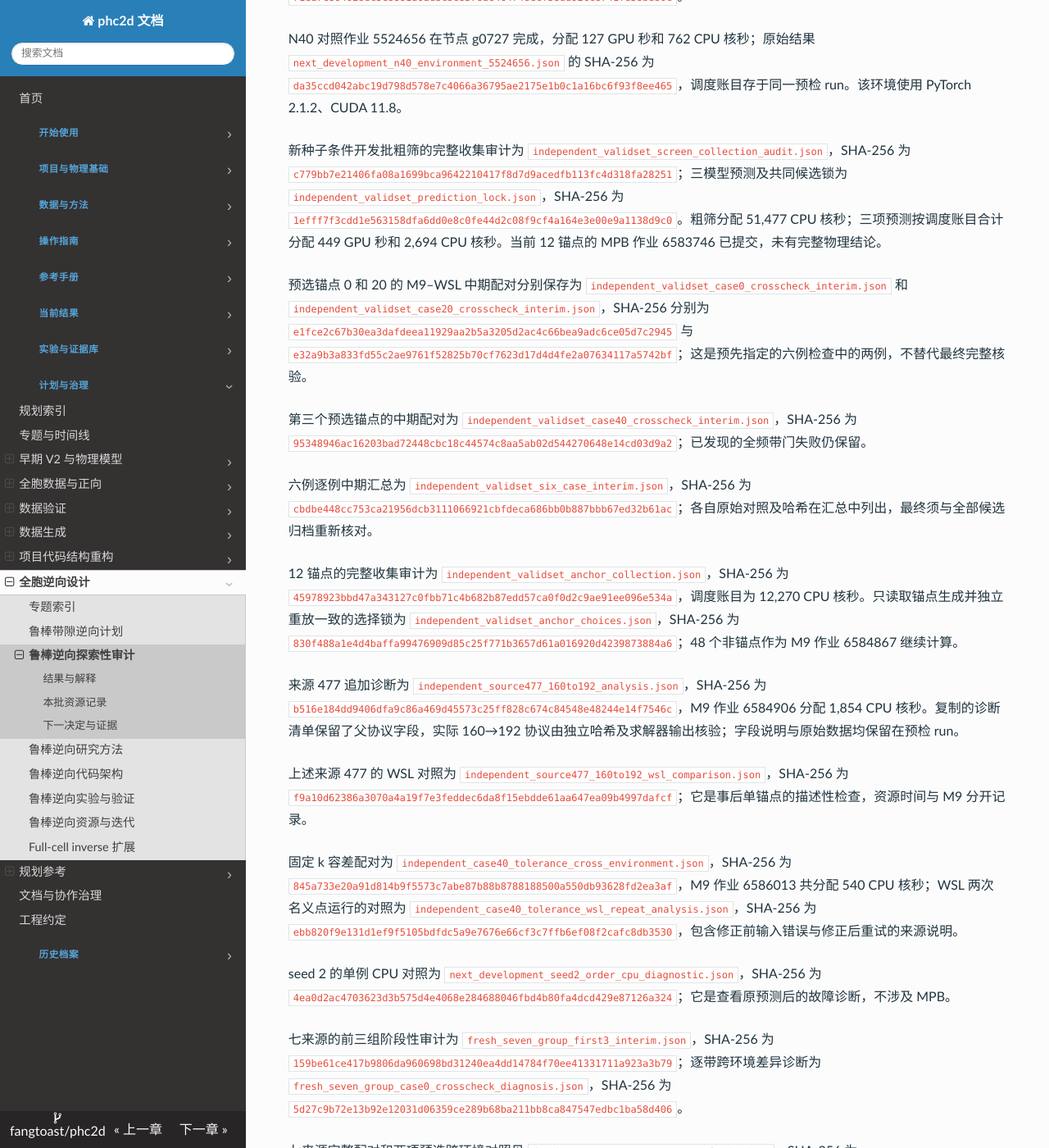
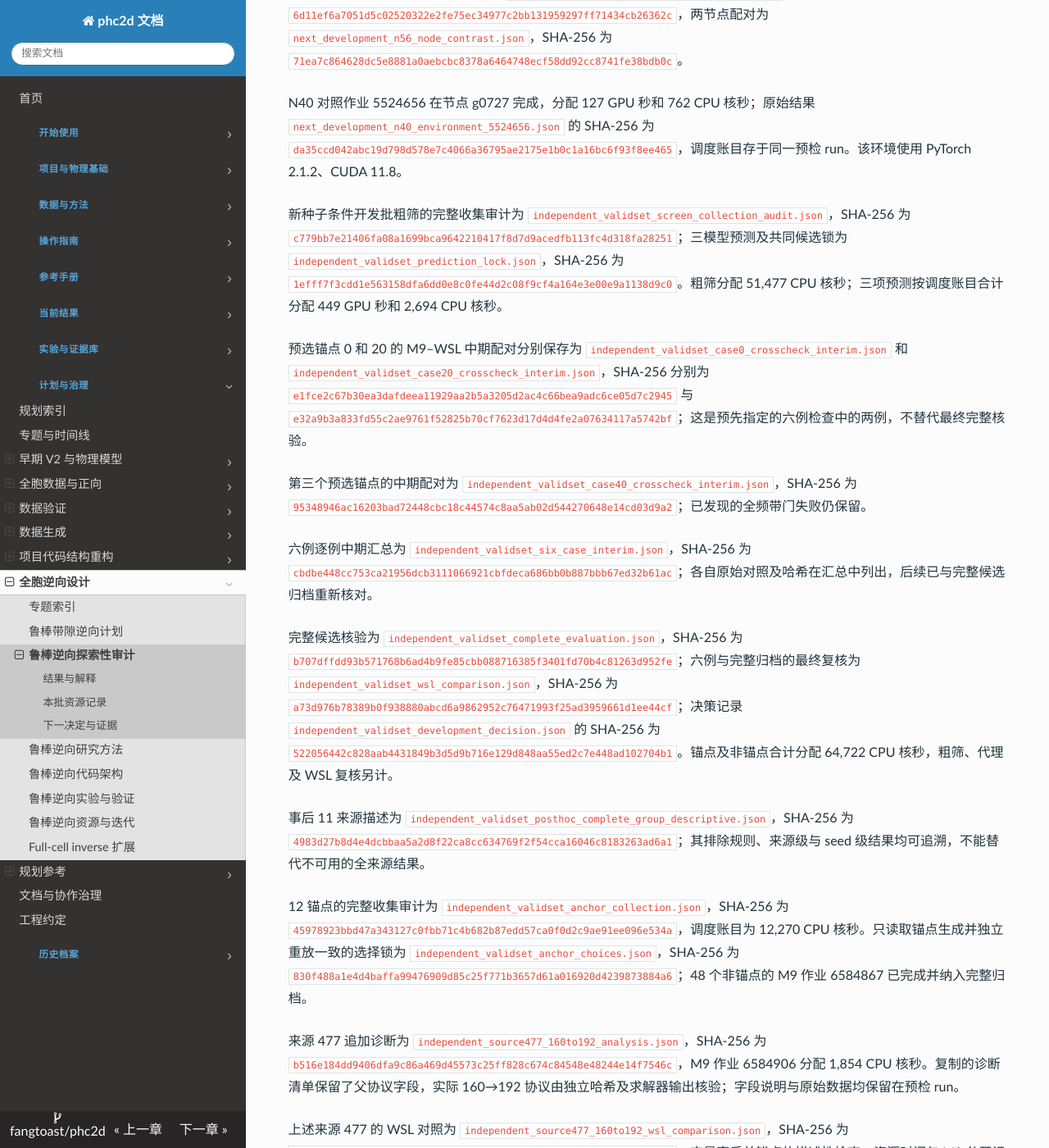
Before and after one commit to fangtoast/phc2d, an MkDocs documentation site: the page built from docs/results/inverse/鲁棒带隙逆向可用性审计.md, in a window 1280 px wide and 1400 px high, scrolled down 10457 px. Shown: the whole window at 82% size. Built offline with MkDocs 1.6.1, drawn with Linux system fonts in a browser that asks for light colours; some of the changed text lies outside the part shown.

Commit message:
Record complete inverse development audit

```diff
--- a/docs/results/inverse/鲁棒带隙逆向可用性审计.md
+++ b/docs/results/inverse/鲁棒带隙逆向可用性审计.md
@@ -101,7 +101,9 @@ source_artifacts:
 | N40 补充对照 | 同样两个 checkpoint 和两个候选在 N40 的 CPU/GPU 谱均有限且带序正常，四组最大差均约 $5.96\times10^{-8}$ | 事后小样本诊断，PyTorch/CUDA 版本与 N56 不同；未预注册容差，不能据此定位异常根因或替换原锁定预测 |
 | 新种子条件开发批的粗筛与冻结预测 | 独立生成的 1,024 个来源，固定网格正、近零、负层分别为 17、11、996；按预定规则各抽 4 个。三个 seed 对 60 个候选均可评分，首个候选的 CPU/GPU 全谱最大差分别约 $1.19\times10^{-7}$、$1.44\times10^{-5}$、$1.51\times10^{-5}$，均低于预设 $5\times10^{-5}$ | 方法调整受已有开发结果启发；这是新来源的条件开发批，粗筛和代理预测不证明物理设计质量。首例跨设备一致不保证全部候选的跨设备一致，也不改变先前批次的失败 |
 | 新批六例跨环境中期检查 | 预选的六例逐例配对中 3/6 通过全频带 $10^{-6}$ 容差；三个未通过例的最大差分别约 $1.19\times10^{-6}$、$1.35\times10^{-5}$ 和 $7.39\times10^{-6}$ | 原全频带门为失败，不按目标带对重定义通过；目前是逐例中期核验，仍需与完成后的完整物理归档核对 |
-| 新批锚点数值门与选择锁 | 12 个锚点的 M9 结果均已核验，来源 477 的锚点未通过数值门；其三个 seed 不可判定，其余 33 个来源–seed 的选择已锁定 | 预定的全来源数值门已不能通过；仍按冻结协议计算全部 48 个非锚点，保留失败并分析，不以完成计算代替 P2 通过 |
+| 新批锚点数值门与选择锁 | 12 个锚点的 M9 结果均已核验，来源 477 的锚点未通过数值门；其三个 seed 不可判定，其余 33 个来源–seed 的选择已锁定 | 预定的全来源数值门已不能通过；已按冻结协议计算全部 48 个非锚点，保留失败并分析，不以完成计算代替 P2 通过 |
+| 新批完整候选与冻结决策 | 60 个候选中 59 个通过全部数值门，12 个来源中 11 组全部通过；9 个过门候选目标共同裕量为正。六例跨环境最终复核 3/6 通过 | 来源 477 的锚点使三个 seed 的该来源不可判定；全来源统计不可用，跨环境门失败。新条件开发批不能通过预定决策，不改变 P2 未通过状态 |
+| 新批过门来源的事后描述 | 排除未过门的来源 477 后，对 11 个来源先在每来源内平均三个 seed，再对来源等权平均，原始/校正选择相对同组均匀候选基线的裕量差约为 0.02725/0.02956 | 是按数值门事后排除一来源后的描述，来源等权并非预注册的等层权统计；不提供全来源统计推断，不能作为 P2 通过证据 |
 | 来源 477 的 160→192 追加诊断 | 同一锚点的三个偏移均通过该更高分辨率合同的数值门，共同目标裕量约为 −0.02208；WSL 与 M9 的 k 点和门判断一致，全谱最大差约 $2.38\times10^{-7}$ | 查看原失败后进行的单锚点诊断；WSL 对照未设通过阈值。不追溯改变原批失败，也不证明整组候选或连续 BZ 收敛 |
 | 第三个预选锚点的固定 k 容差诊断 | 名义/正偏移在同一预选 k 点，M9–WSL 的全谱最大差在容差 $10^{-7}$ 下为 $1.08\times10^{-5}$/$1.23\times10^{-5}$；容差 $10^{-9}$ 下为 $2.54\times10^{-7}$/$1.87\times10^{-5}$ | 更严格容差并未在两个偏移上同时消除差异；固定点运行的求解轨迹与原多 k 计算不同，仅供事后诊断，不改变原门或证明故障原因。WSL 因输入错误修复产生的两次名义点运行另有原始记录 |
 | seed 2 的单例带序跨设备诊断 | 原 60 候选中唯一带序异常的来源 762 阈值正向候选，在 CPU 也出现 12 处倒序；CPU–GPU 全谱最大差约 $1.94\times10^{-5}$ | 原 GPU 倒序位于 B8–B9，最大约 0.0022。事后单例说明更换设备未必消除此异常；当前合同要求全谱有序，不能仅因目标为 B4–B5 就恢复评分或改变原 P2 门 |
@@ -249,15 +251,19 @@ N56 同节点诊断为 `next_development_n56_same_environment_diagnostic.json`
 
 N40 对照作业 5524656 在节点 g0727 完成，分配 127 GPU 秒和 762 CPU 核秒；原始结果 `next_development_n40_environment_5524656.json` 的 SHA-256 为 `da35ccd042abc19d798d578e7c4066a36795ae2175e1b0c1a16bc6f93f8ee465`，调度账目存于同一预检 run。该环境使用 PyTorch 2.1.2、CUDA 11.8。
 
-新种子条件开发批粗筛的完整收集审计为 `independent_validset_screen_collection_audit.json`，SHA-256 为 `c779bb7e21406fa08a1699bca9642210417f8d7d9acedfb113fc4d318fa28251`；三模型预测及共同候选锁为 `independent_validset_prediction_lock.json`，SHA-256 为 `1efff7f3cdd1e563158dfa6dd0e8c0fe44d2c08f9cf4a164e3e00e9a1138d9c0`。粗筛分配 51,477 CPU 核秒；三项预测按调度账目合计分配 449 GPU 秒和 2,694 CPU 核秒。当前 12 锚点的 MPB 作业 6583746 已提交，未有完整物理结论。
+新种子条件开发批粗筛的完整收集审计为 `independent_validset_screen_collection_audit.json`，SHA-256 为 `c779bb7e21406fa08a1699bca9642210417f8d7d9acedfb113fc4d318fa28251`；三模型预测及共同候选锁为 `independent_validset_prediction_lock.json`，SHA-256 为 `1efff7f3cdd1e563158dfa6dd0e8c0fe44d2c08f9cf4a164e3e00e9a1138d9c0`。粗筛分配 51,477 CPU 核秒；三项预测按调度账目合计分配 449 GPU 秒和 2,694 CPU 核秒。
 
 预选锚点 0 和 20 的 M9–WSL 中期配对分别保存为 `independent_validset_case0_crosscheck_interim.json` 和 `independent_validset_case20_crosscheck_interim.json`，SHA-256 分别为 `e1fce2c67b30ea3dafdeea11929aa2b5a3205d2ac4c66bea9adc6ce05d7c2945` 与 `e32a9b3a833fd55c2ae9761f52825b70cf7623d17d4d4fe2a07634117a5742bf`；这是预先指定的六例检查中的两例，不替代最终完整核验。
 
 第三个预选锚点的中期配对为 `independent_validset_case40_crosscheck_interim.json`，SHA-256 为 `95348946ac16203bad72448cbc18c44574c8aa5ab02d544270648e14cd03d9a2`；已发现的全频带门失败仍保留。
 
-六例逐例中期汇总为 `independent_validset_six_case_interim.json`，SHA-256 为 `cbdbe448cc753ca21956dcb3111066921cbfdeca686bb0b887bbb67ed32b61ac`；各自原始对照及哈希在汇总中列出，最终须与全部候选归档重新核对。
+六例逐例中期汇总为 `independent_validset_six_case_interim.json`，SHA-256 为 `cbdbe448cc753ca21956dcb3111066921cbfdeca686bb0b887bbb67ed32b61ac`；各自原始对照及哈希在汇总中列出，后续已与完整候选归档重新核对。
 
-12 锚点的完整收集审计为 `independent_validset_anchor_collection.json`，SHA-256 为 `45978923bbd47a343127c0fbb71c4b682b87edd57ca0f0d2c9ae91ee096e534a`，调度账目为 12,270 CPU 核秒。只读取锚点生成并独立重放一致的选择锁为 `independent_validset_anchor_choices.json`，SHA-256 为 `830f488a1e4d4baffa99476909d85c25f771b3657d61a016920d4239873884a6`；48 个非锚点作为 M9 作业 6584867 继续计算。
+完整候选核验为 `independent_validset_complete_evaluation.json`，SHA-256 为 `b707dffdd93b571768b6ad4b9fe85cbb088716385f3401fd70b4c81263d952fe`；六例与完整归档的最终复核为 `independent_validset_wsl_comparison.json`，SHA-256 为 `a73d976b78389b0f938880abcd6a9862952c76471993f25ad3959661d1ee44cf`；决策记录 `independent_validset_development_decision.json` 的 SHA-256 为 `522056442c828aab4431849b3d5d9b716e129d848aa55ed2c7e448ad102704b1`。锚点及非锚点合计分配 64,722 CPU 核秒，粗筛、代理及 WSL 复核另计。
+
+事后 11 来源描述为 `independent_validset_posthoc_complete_group_descriptive.json`，SHA-256 为 `4983d27b8d4e4dcbbaa5a2d8f22ca8cc634769f2f54cca16046c8183263ad6a1`；其排除规则、来源级与 seed 级结果均可追溯，不能替代不可用的全来源结果。
+
+12 锚点的完整收集审计为 `independent_validset_anchor_collection.json`，SHA-256 为 `45978923bbd47a343127c0fbb71c4b682b87edd57ca0f0d2c9ae91ee096e534a`，调度账目为 12,270 CPU 核秒。只读取锚点生成并独立重放一致的选择锁为 `independent_validset_anchor_choices.json`，SHA-256 为 `830f488a1e4d4baffa99476909d85c25f771b3657d61a016920d4239873884a6`；48 个非锚点的 M9 作业 6584867 已完成并纳入完整归档。
 
 来源 477 追加诊断为 `independent_source477_160to192_analysis.json`，SHA-256 为 `b516e184dd9406dfa9c86a469d45573c25ff828c674c84548e48244e14f7546c`，M9 作业 6584906 分配 1,854 CPU 核秒。复制的诊断清单保留了父协议字段，实际 160→192 协议由独立哈希及求解器输出核验；字段说明与原始数据均保留在预检 run。
 
```
